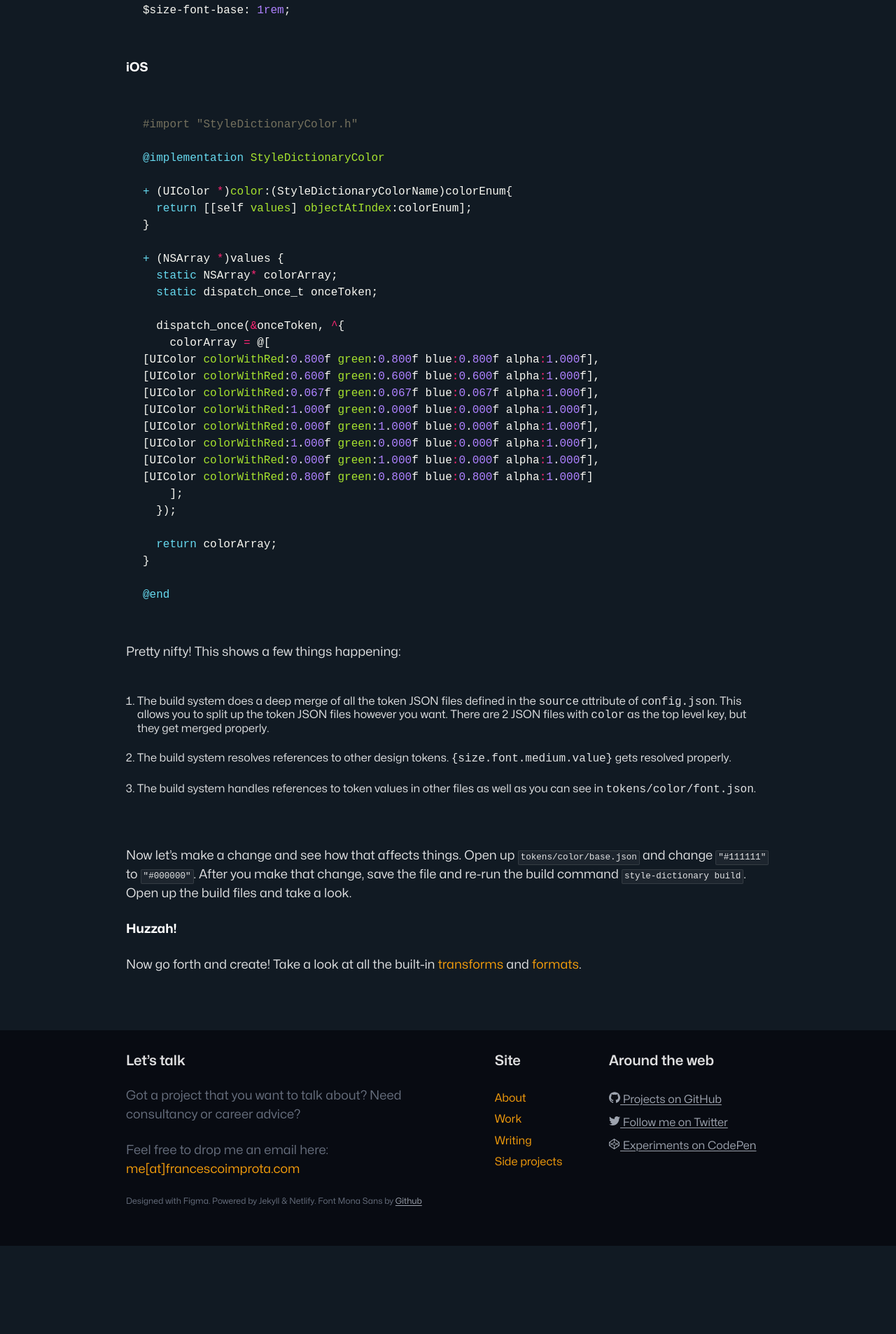
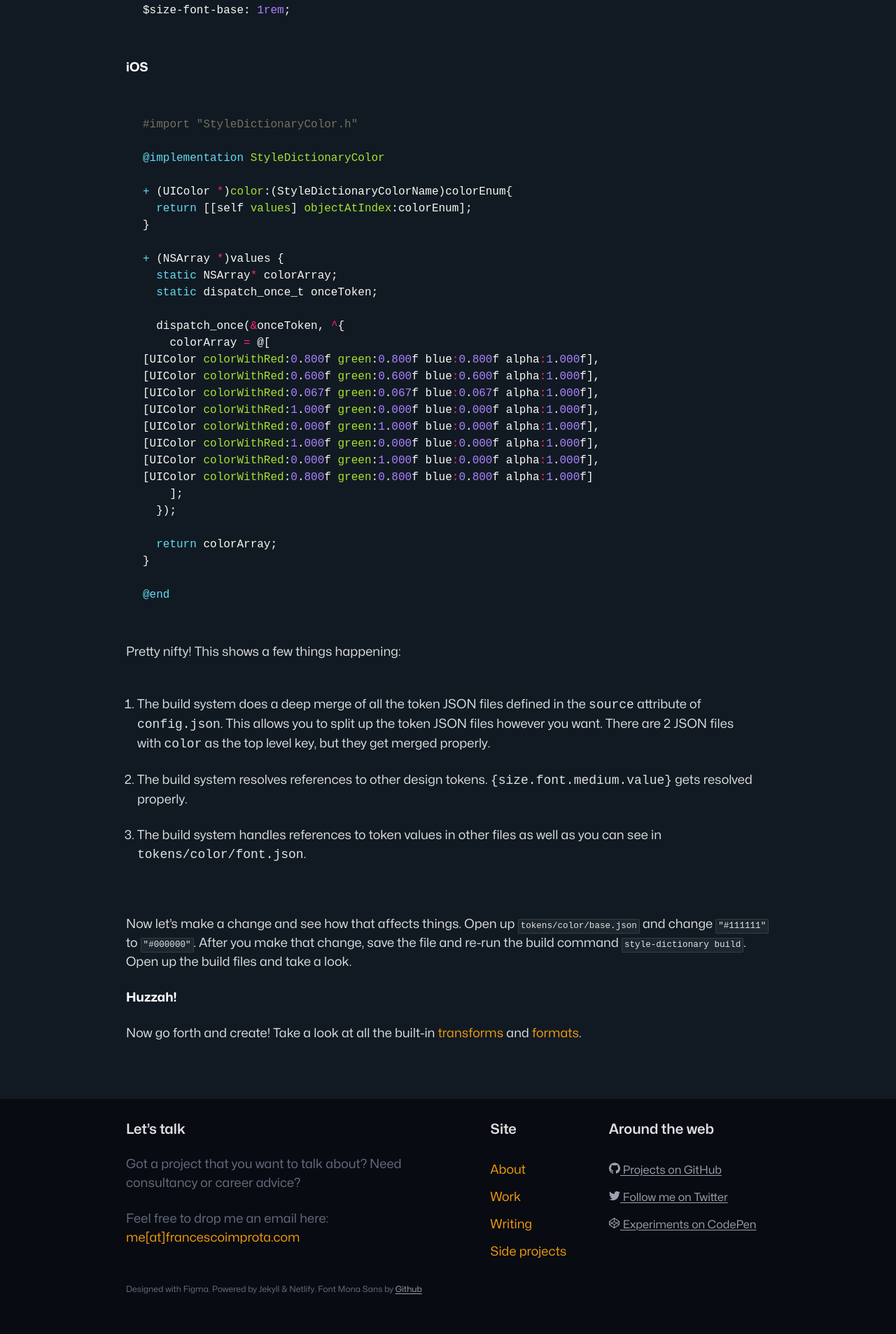
Before and after one commit to zetareticoli/fi, a Jekyll site: the page built from tokens/README.md, in a window 1280 px wide. Shown: the part 3817-5723 px from the top of the page at 70% size. Built offline with Jekyll 4.4.1, drawn with Linux system fonts in a browser that asks for light colours; some web fonts are replaced; our own code applies the rules of GitHub Pages for plain Markdown files; before the commit the page ends 5597 px from its top, so only the background shows below that.

Commit message:
Fixed lists typography

```diff
--- a/_sass/elements/_base.scss
+++ b/_sass/elements/_base.scss
@@ -145,7 +145,7 @@ code {
   font-family: "Source Code Pro", monospace;
 }
 
-p {
+p, ul, ol {
   @extend .body-default;
 }
 
```
